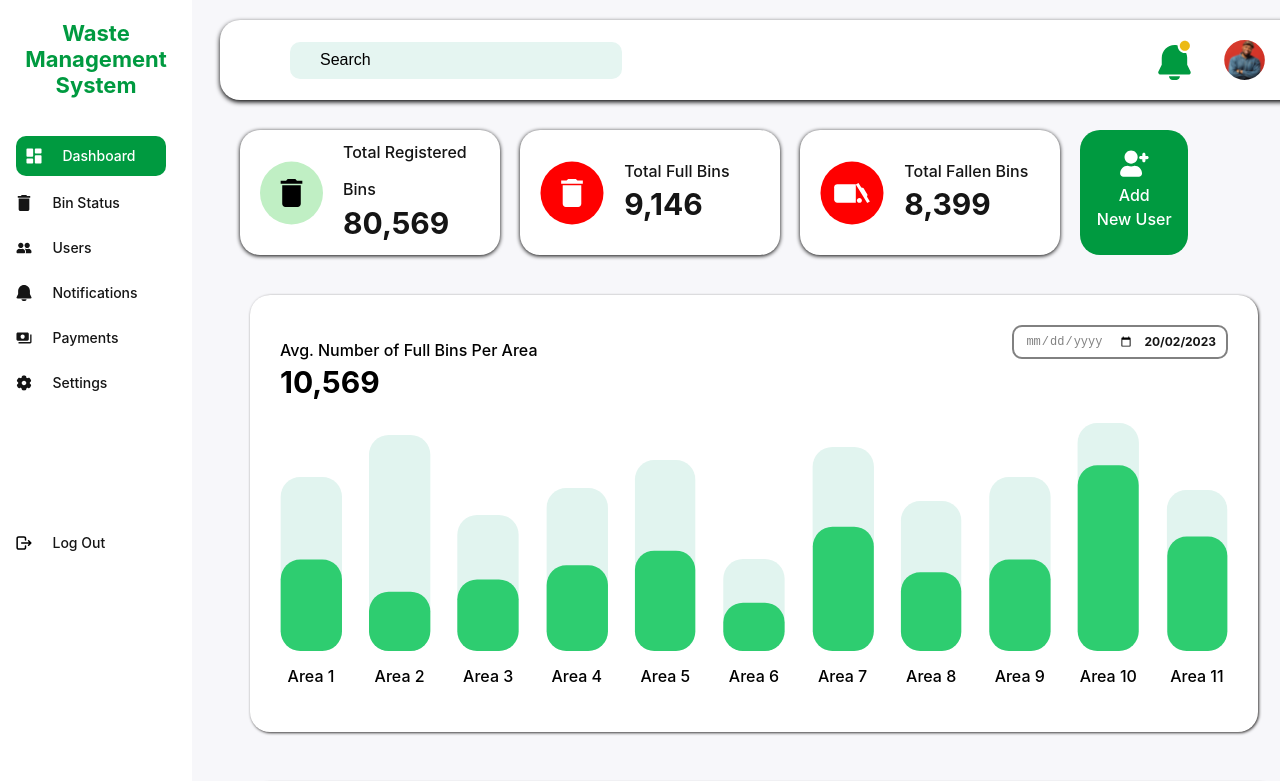
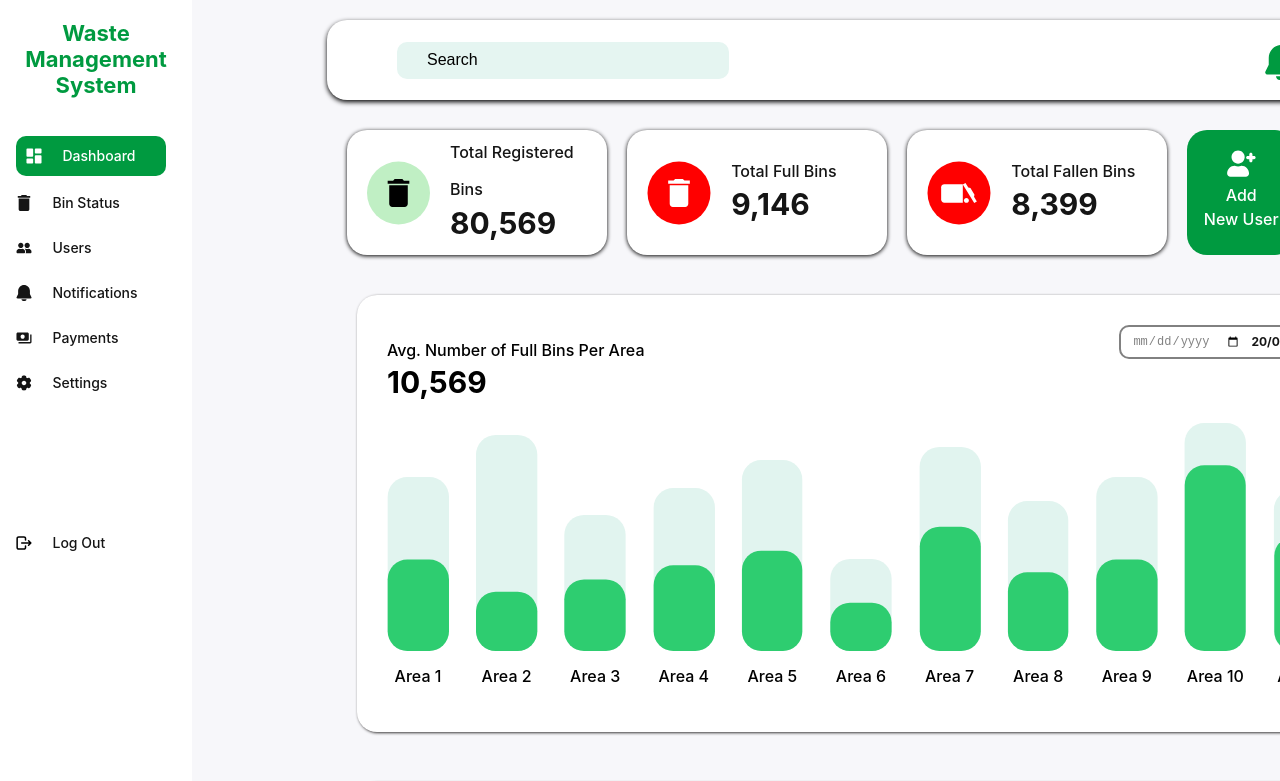
Before and after one commit to blcdevs/smart-bin, a React (Create React App) app: page / in a window 1280 px wide. Shown: the top 781 px of the page. Built offline with nearby package versions, Linux system fonts and the light colour scheme.

Commit message:
Update Bin Name

```diff
--- a/src/Screens/Dashboard/Dashboard.jsx
+++ b/src/Screens/Dashboard/Dashboard.jsx
@@ -42,6 +42,8 @@
                 </div>
             </div>
         </nav>
+
+        &nbsp;&nbsp;&nbsp;&nbsp;&nbsp;&nbsp;
         <div className="dashboard-cont">
         <div className="dashboard-header">
             <form>
--- a/src/components/Dashboard/Dashboard.css
+++ b/src/components/Dashboard/Dashboard.css
@@ -86,7 +86,7 @@
     display: flex;
     flex-direction: column;
     margin-right: 50px;
-    margin-left: 220px;
+    margin-left: 300px;
     margin-top: 20px;
     width: 85%;
 }
```
